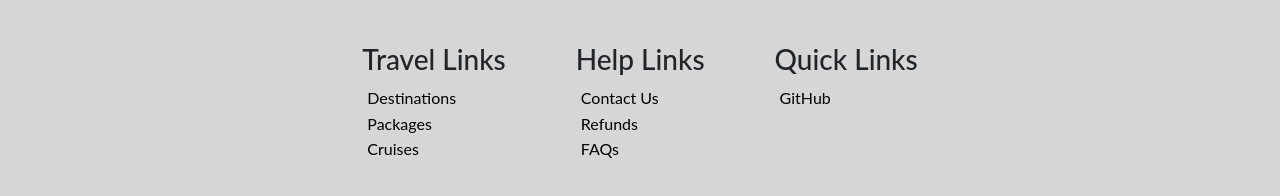
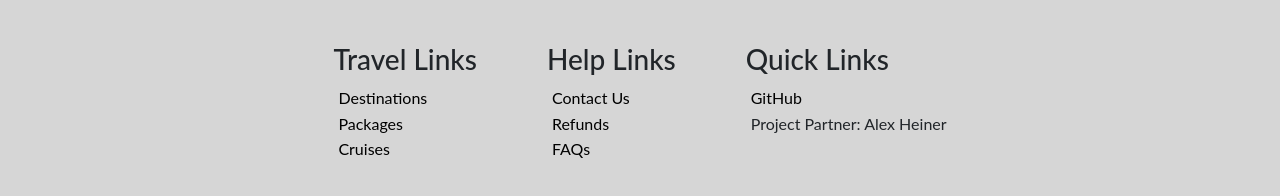
Before and after one commit to colbytm/Creative-Project-1, a plain HTML site: page pages/package_deals.html in a window 1280 px wide. Shown: the part 1167-1363 px from the top of the page. Drawn offline with nearby package versions, Linux system fonts and the light colour scheme.

Commit message:
added partner name to footer

```diff
--- a/pages/package_deals.html
+++ b/pages/package_deals.html
@@ -104,6 +104,7 @@
                             <h3>Quick Links</h3>
                             <ul>
                                 <li><a href = "https://github.com/colbytm/Creative-Project-1" target="_blank">GitHub</a></li>
+                                <li>Project Partner: Alex Heiner</li>
                             </ul>
                         </div>
 
```
Also changed, not shown: index.html (+1 -0 lines), pages/contact.html (+1 -0 lines), pages/destinations.html (+1 -0 lines).
